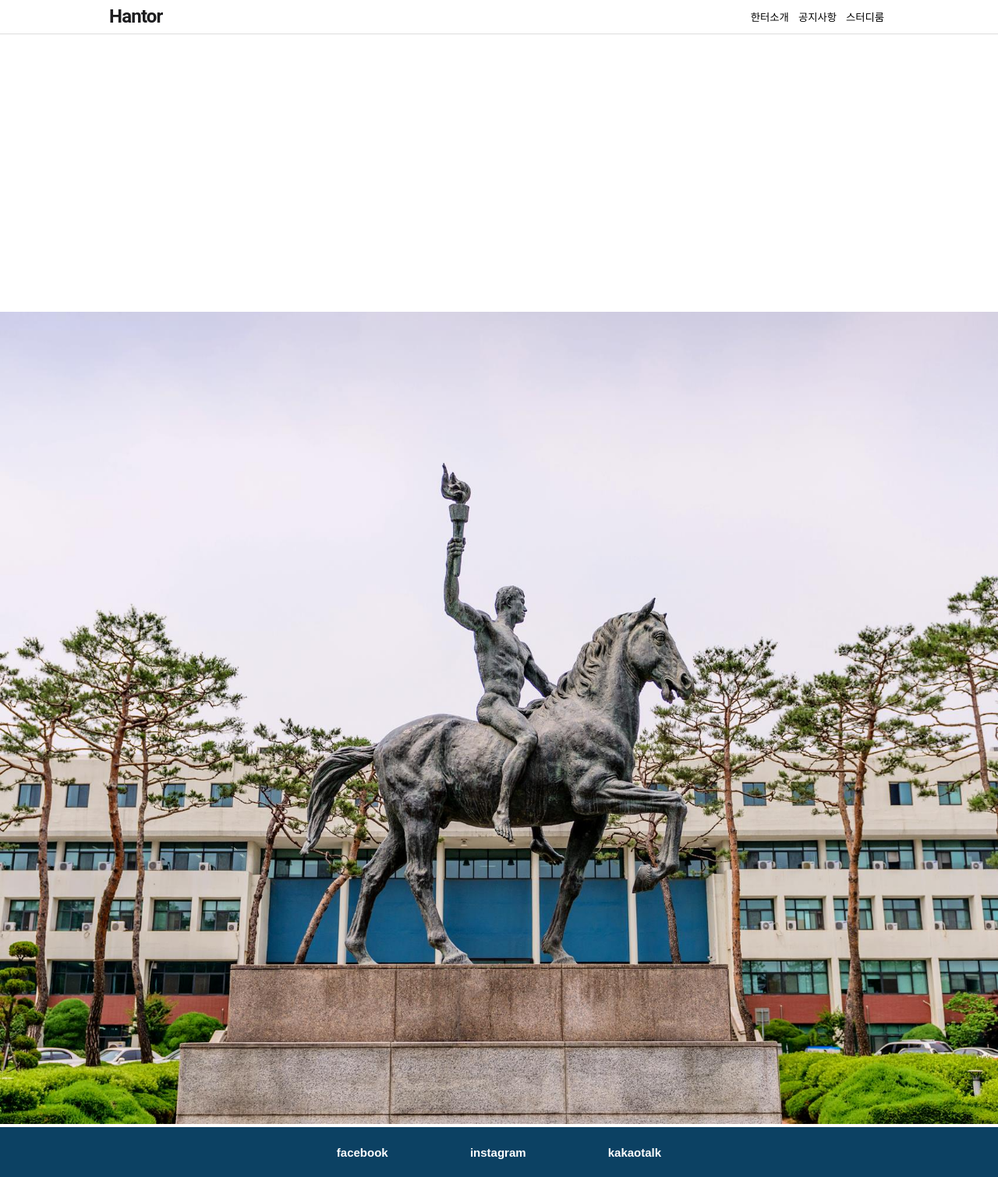
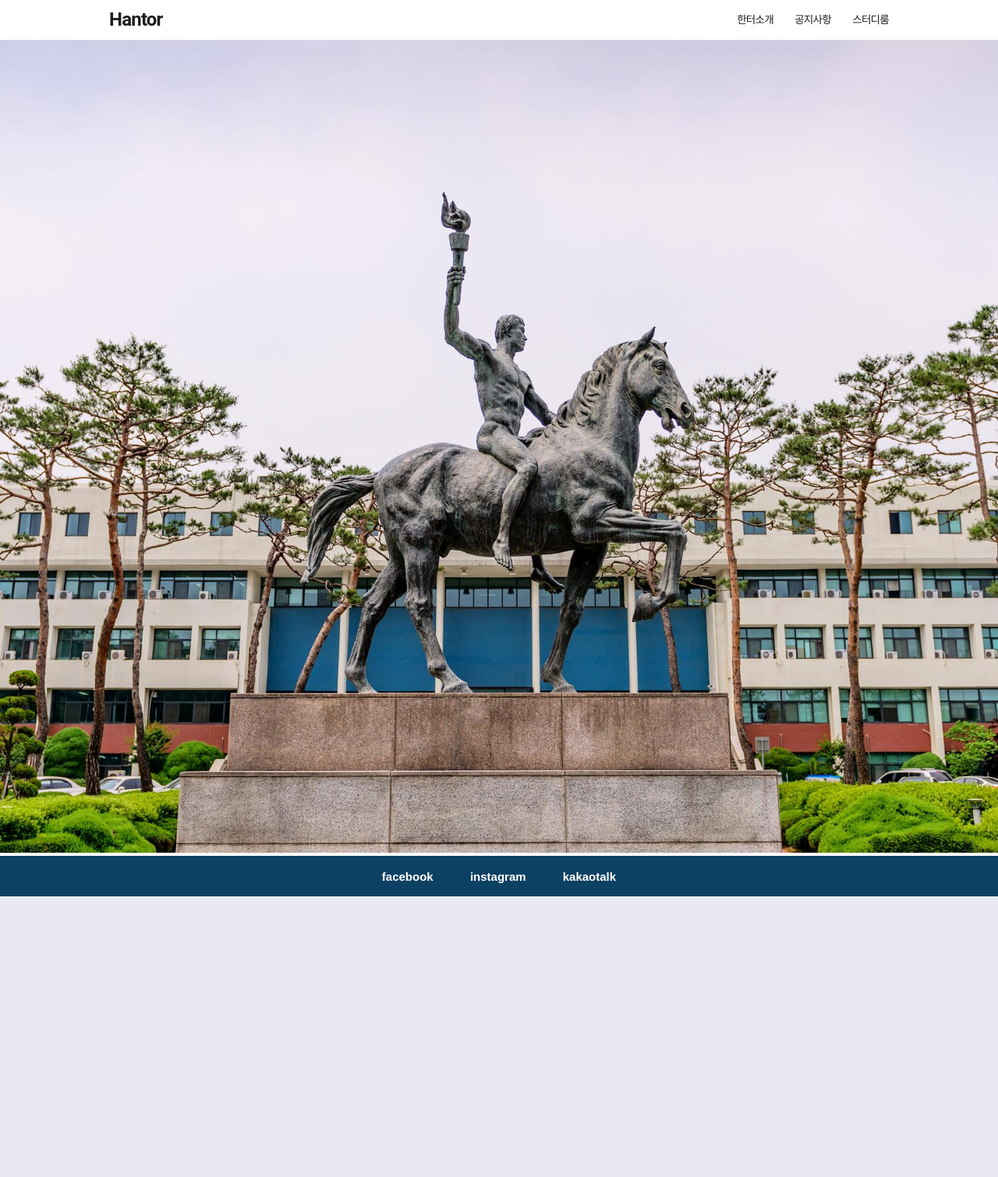
Before and after one commit to sumiini/hantor-project, a PHP site: page /home.html in a window 1280 px wide. Shown: the whole page at 78% size. After the commit the page ends 1150 px from the top, so only its background shows below. Run offline with PHP 8.4, Linux system fonts and the light colour scheme.

Commit message:
add viewport & reactive css

```diff
--- a/css/main.css
+++ b/css/main.css
@@ -24,16 +24,10 @@ a{
   text-decoration: none;
 }
 
-
+/* 상단 메뉴바 */
 .global-nav {
-	position: fixed;
-	top: 0;
-	left: 0;
-	z-index: 10;
-	width: 100%;
-	height: 44px;
-	padding: 0 1rem;
-  background: white;
+  height: 52px;
+  padding: 0 1rem;
   border-bottom: 1px solid #ddd;
 }
 
@@ -61,7 +55,7 @@ a{
 
 .content {
 	position: relative;
-	padding-top: 50vh;
+	/* padding-top: 50vh; */
 }
 
 .js-footer {
@@ -71,15 +65,19 @@ a{
   width:100%;
 	align-items: center;
 	justify-content: center;
-	height: 4rem;
+	height: 52px;
   background: rgb(12,65,99);
 }
 
 .sns_btn button{
   max-width: 1000px;
-  margin-left: 3em;
-  margin-right: 3em;
+  margin: 0 1rem;
   color: white;
   font-size: 15px;
   font-weight: bold;
 }
+
+/* 가로 1024px 이상 화면을 가진 기기에서는 아래 css 적용 */
+@media (min-width: 1024px) {
+
+}
--- a/home.html
+++ b/home.html
@@ -2,9 +2,13 @@
 <html lang="en" dir="ltr">
   <head>
     <meta charset="utf-8">
+    <!-- device마다 맞는 뷰포트 적용 -->
+    <meta name="viewport" content="width=device-width, initial-scale=1.0">
+    <meta http-equiv="X-UA-Compatible" content="ie=edge">
+
+    <link rel="stylesheet" href="css/default.css">
     <link href="https://fonts.googleapis.com/css2?family=Noto+Sans+KR:wght@400;900&display=swap" rel="stylesheet">
     <link rel="stylesheet" href="css/main.css">
-    <link rel="stylesheet" href="css/default.css">
     <title>Welcome to HANTOR</title>
   </head>
   <body>
@@ -13,9 +17,14 @@
       <nav class="global-nav">
         <div class="global-nav-links">
           <a href="#" class='global-nav-item'>Hantor</a>
-          <button type="button" class="intro-btn" onclick="location.href='intro.html'">한터소개</button>
+          <!-- 버튼으로 하면 누를 때 조금 어색해서 링크로 바꿧어.. 미안... -->
+          <a href="intro.html" class="intro-btn" target="_blank">한터소개</a>
+          <a href="notice.html" class="notice-btn" target="_blank">공지사항</a>
+          <a href="studyroom.html" class="studyroom-btn" target="_blank">스터디룸</a>
+
+          <!-- <button type="button" class="intro-btn" onclick="location.href='intro.html'">한터소개</button>
           <button type="button" class="notice-btn" onclick="location.href='notice.html'">공지사항</button>
-          <button type="button" class="studyroom-btn" onclick="location.href='studyroom.html'">스터디룸</button>
+          <button type="button" class="studyroom-btn" onclick="location.href='studyroom.html'">스터디룸</button> -->
 
         </div>
       </nav>
```
